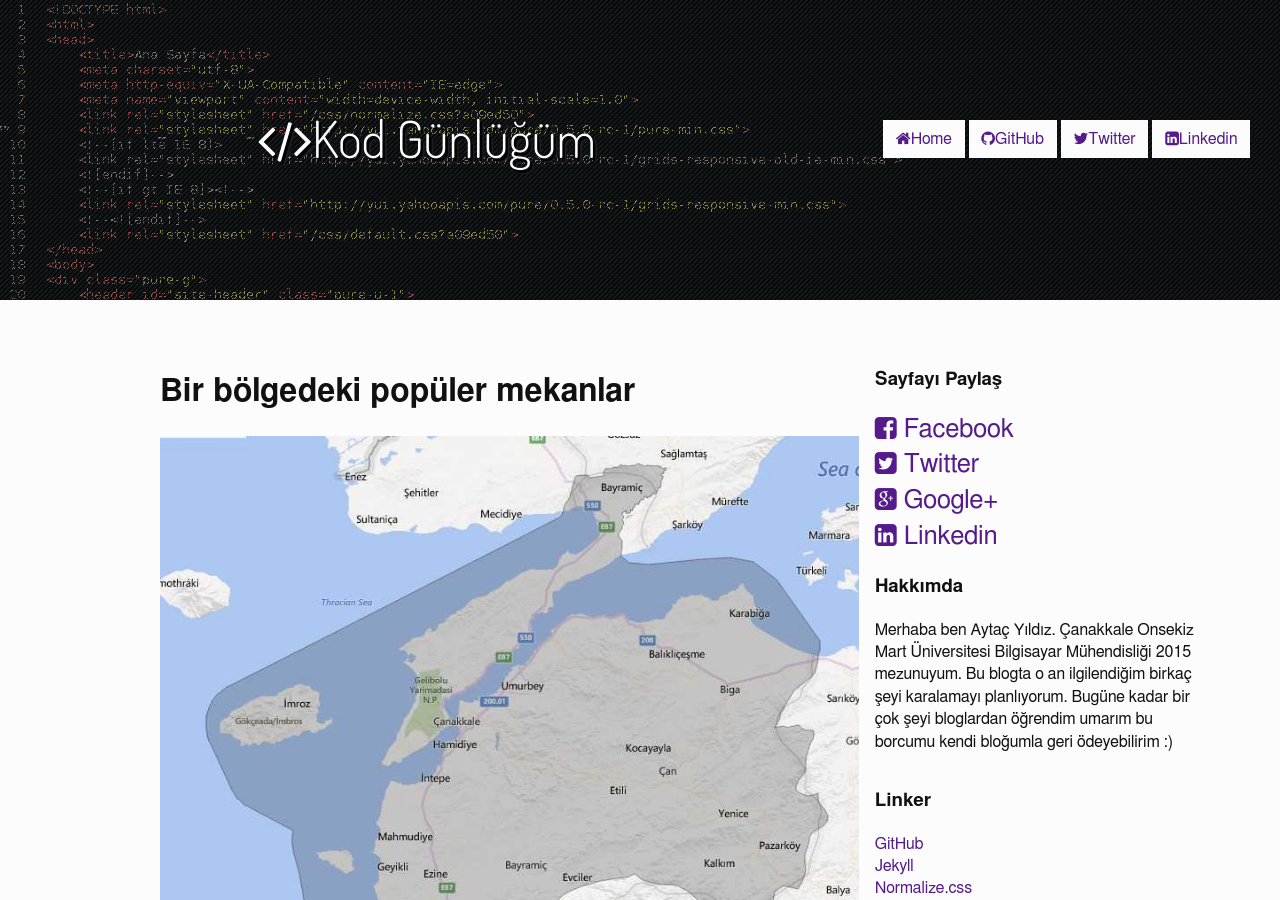
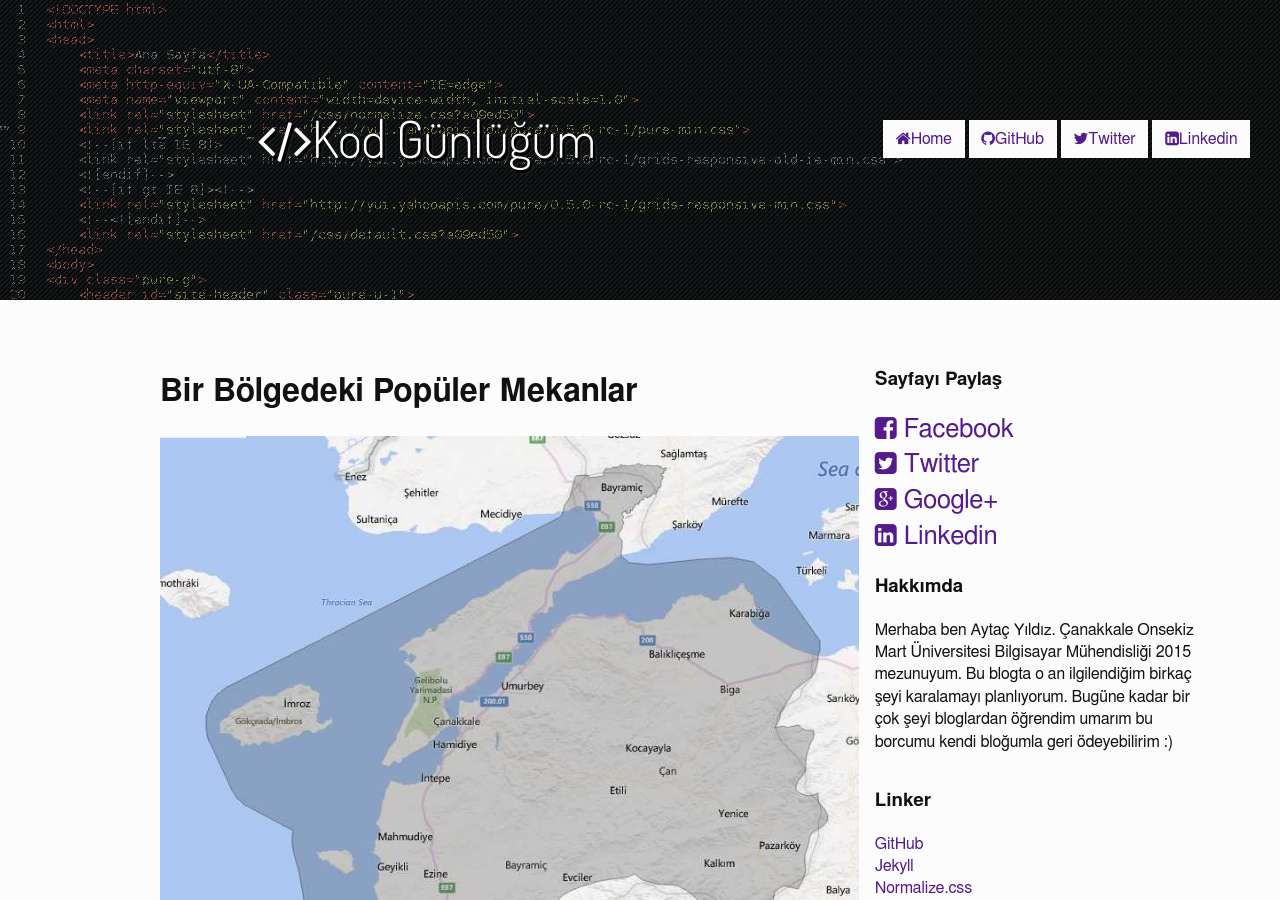
Before and after one commit to aytacyildiz/aytacyildiz.github.io, a Jekyll site: the page built from _posts/genel/2016-08-20-foursquare-api.md, in a window 1280 px wide and 900 px high. Built offline with Jekyll 4.4.1, drawn with Linux system fonts in a browser that asks for light colours; nearby versions of some CDN libraries.

Commit message:
başlıkta büyük harfler kullanıldı

```diff
--- a/_posts/genel/2016-08-20-foursquare-api.md
+++ b/_posts/genel/2016-08-20-foursquare-api.md
@@ -1,6 +1,6 @@
 ---
 layout: article
-title: Bir bölgedeki popüler mekanlar
+title: Bir Bölgedeki Popüler Mekanlar
 categories: genel
 description: Bir ildeki anlık popüler mekanların sıralı listesini veri tabanında saklama.
 tags: [C#, api, restfulapi, consoleapp, geolocation]
```
